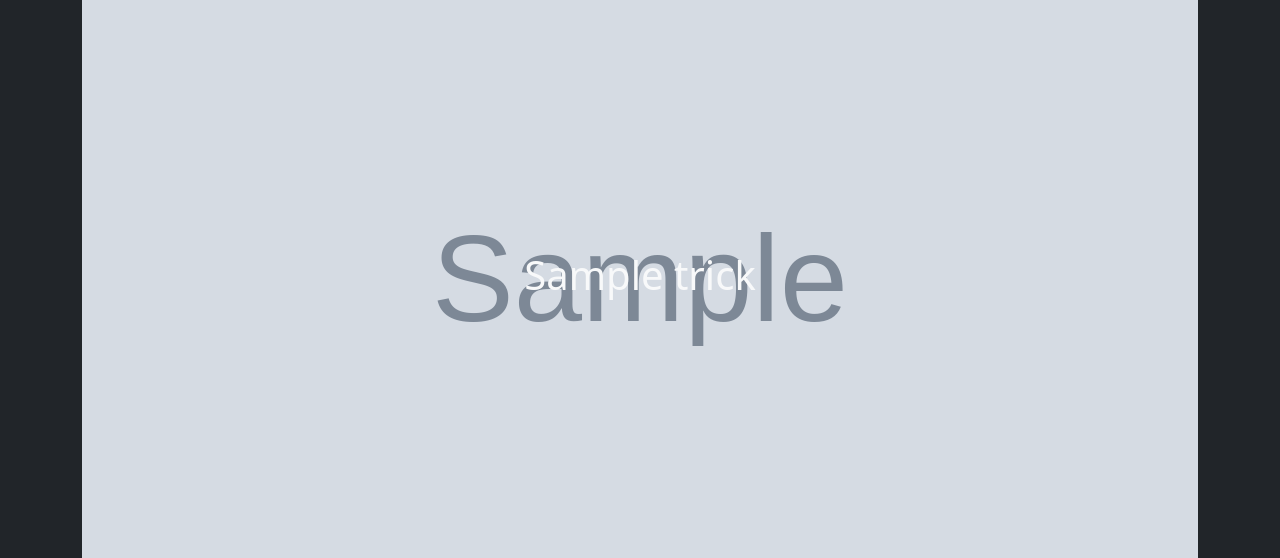
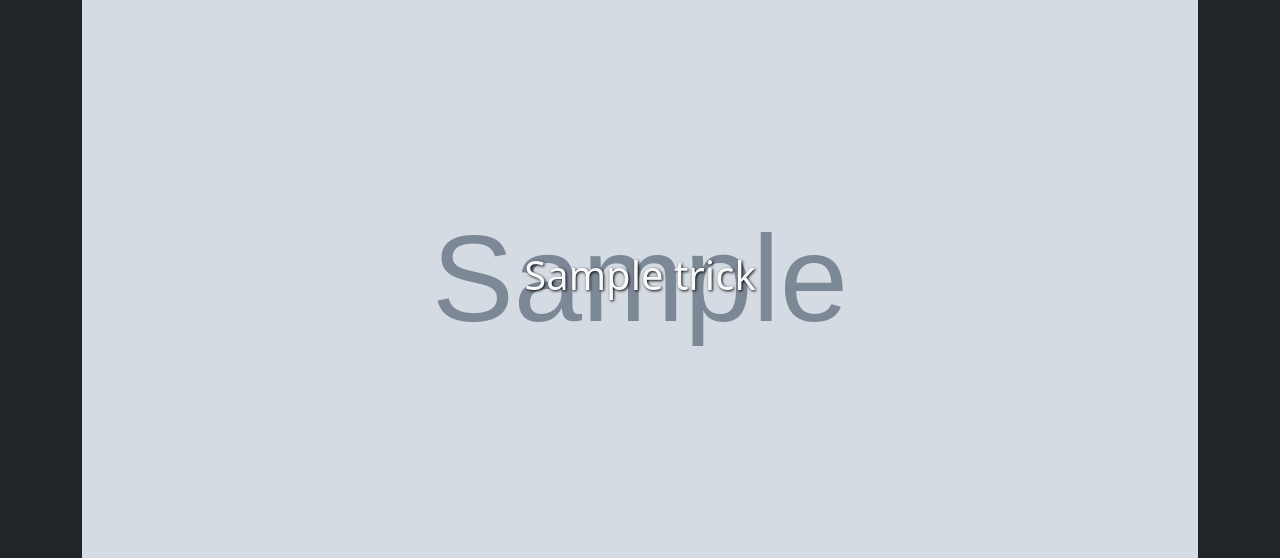
Before and after one commit to requenaGuillaume/snowtricks, a Symfony app: template templates/trick/index.html.twig in a window 1280 px wide. Shown: the part 112-670 px from the top of the page. Run offline with Twig, Linux system fonts and the light colour scheme; the template is opened without the code that fills it: most values are stand-ins (such as "Sample title", 1, 10 or a date in 2020); grey boxes marked "Sample" are stand-in pictures; some libraries are stand-ins or nearby versions.

Commit message:
trick show - add text shadow title to be visible

```diff
--- a/templates/trick/index.html.twig
+++ b/templates/trick/index.html.twig
@@ -2,6 +2,9 @@
 
 {% block stylesheets %}
     <style>
+        h1{
+            text-shadow: 1px 1px 3px black;
+        }
         .pagination{
             justify-content: center;
         }
```
